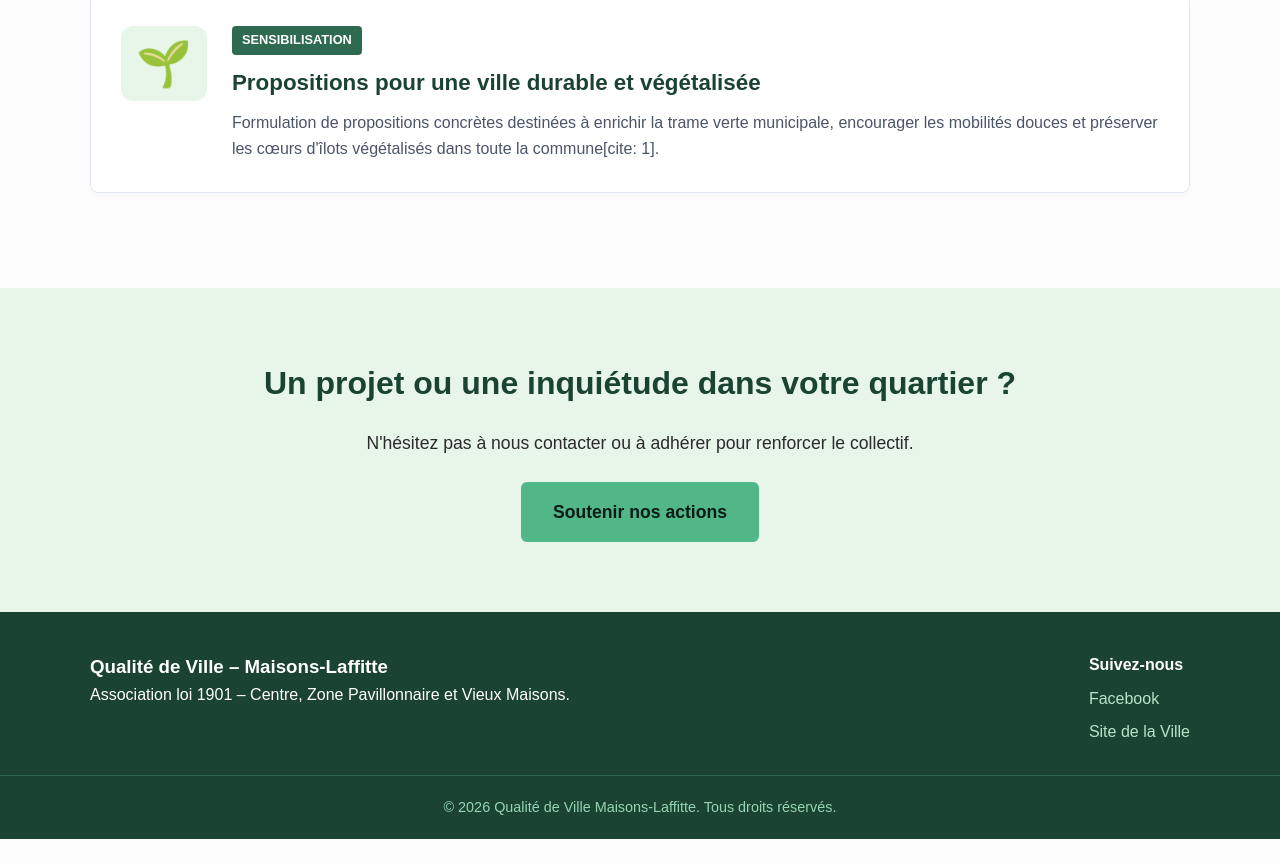
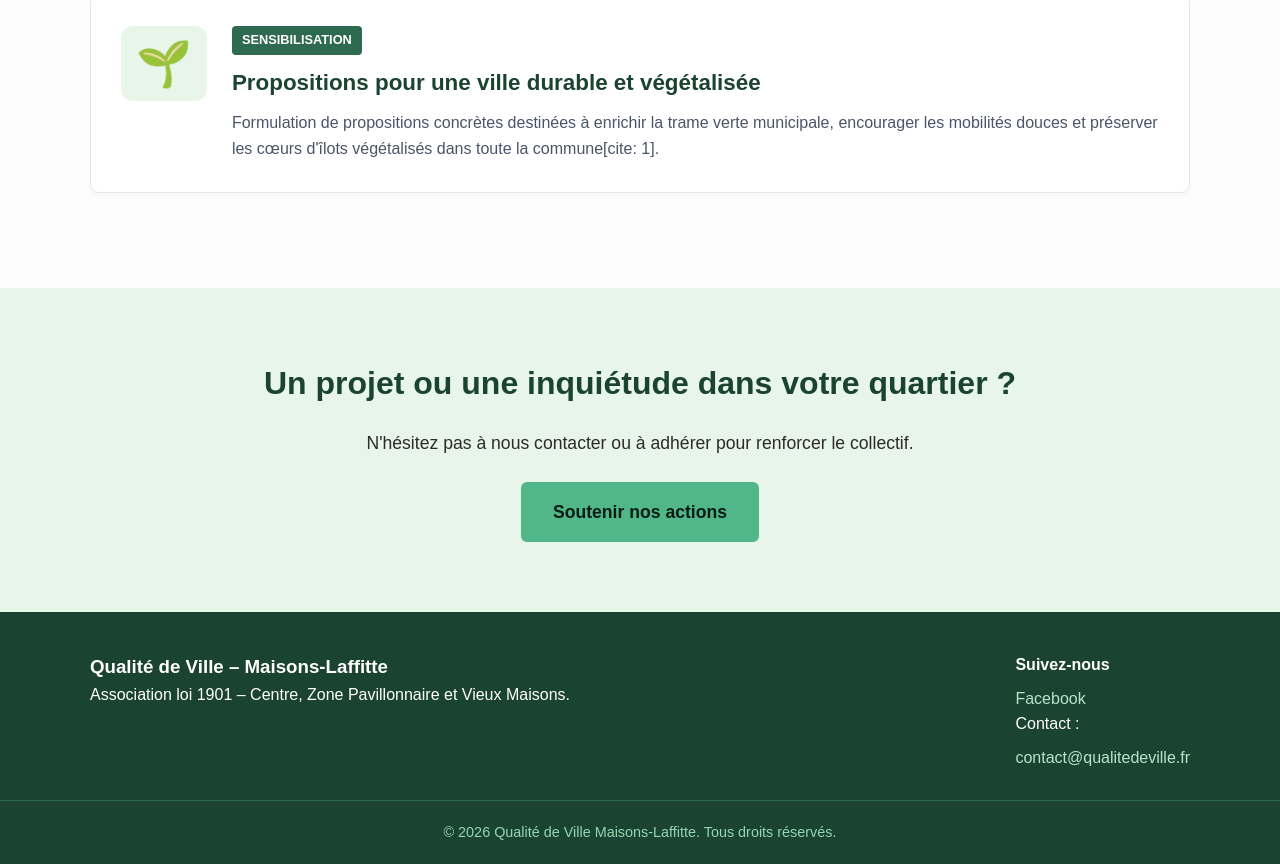
Before and after one commit to Qualitedeville/qualitedeville-site, a plain HTML site: page actions.html in a window 1280 px wide. Shown: the part 1044-1908 px from the top of the page. Before the commit the page ends 1883 px from the top, so only its background shows below. Drawn offline with Linux system fonts and the light colour scheme.

```diff
--- a/actions.html
+++ b/actions.html
@@ -103,7 +103,7 @@
       <div class="footer-links">
         <h4>Suivez-nous</h4>
         <a href="https://www.facebook.com/qualitedevilleml/" target="_blank">Facebook</a>
-        <a href="https://www.maisonslaffitte.fr/Associations/10192/11234" target="_blank">Site de la Ville</a>
+        <p>Contact :<a href="qualitedevilleml1@gmail.com">contact@qualitedeville.fr</a></p>
       </div>
     </div>
     <div class="footer-bottom">
```
